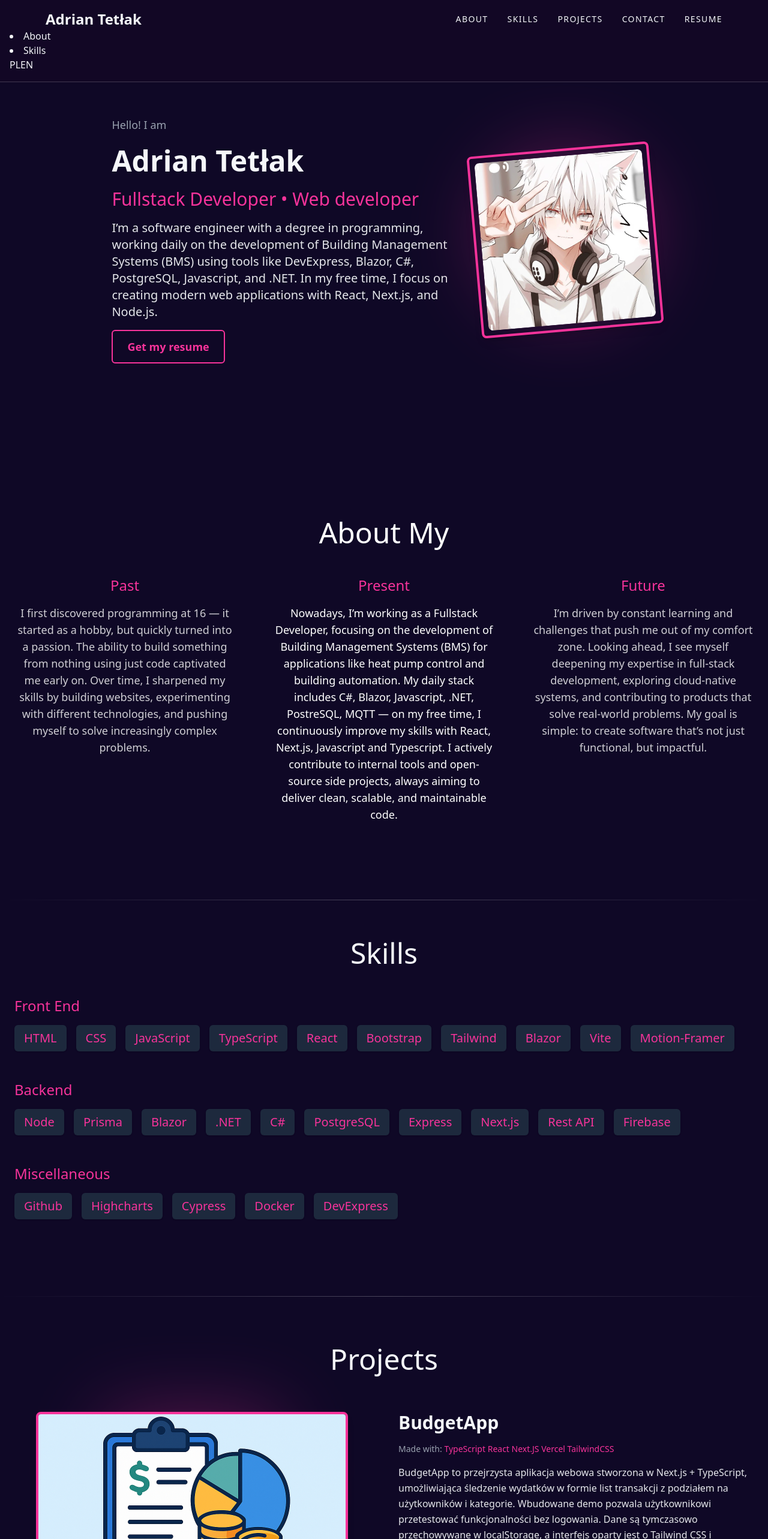
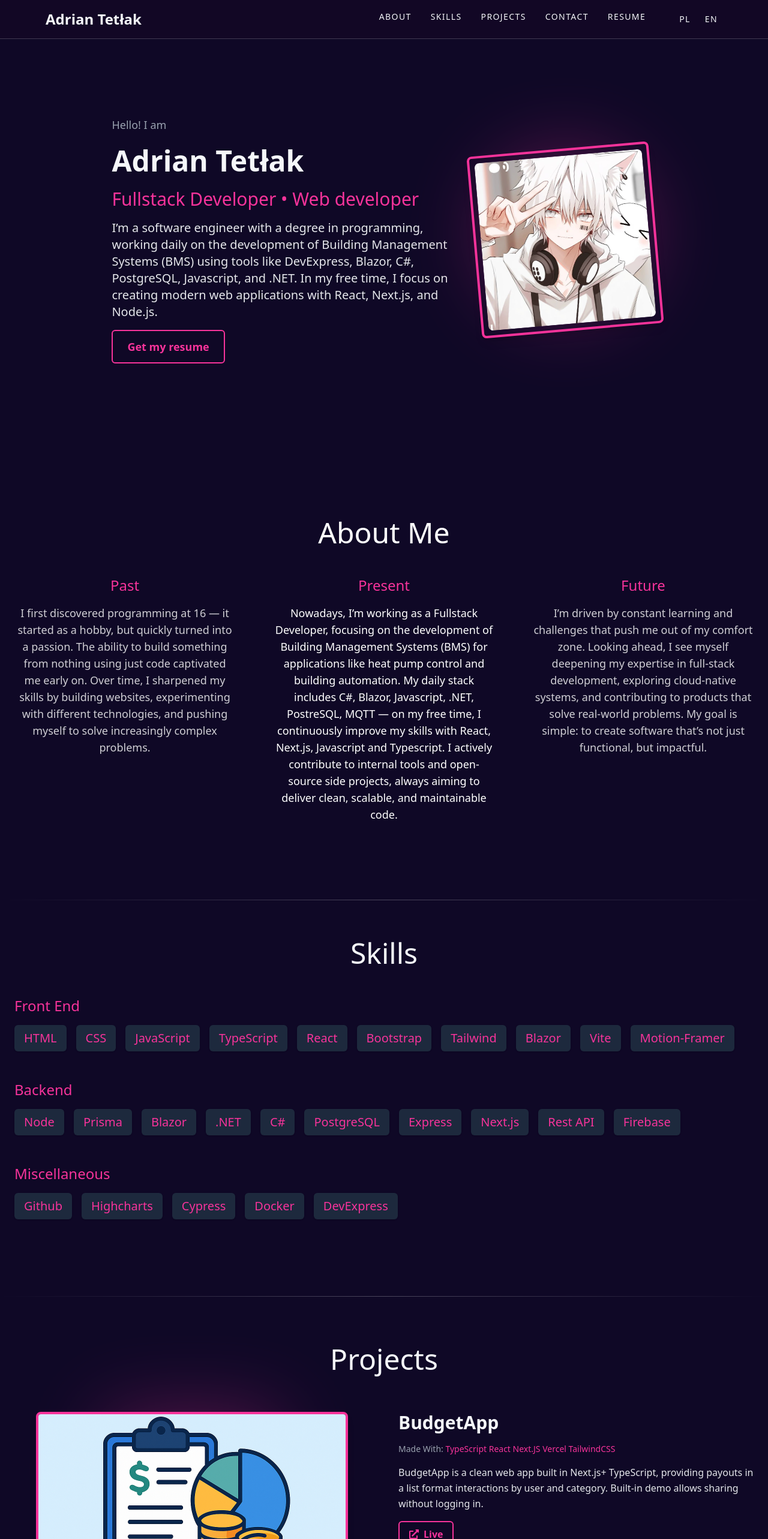
Before and after one commit to S0ffen/cloudflare-site, a React (Vite) app: page / in a window 1280 px wide. Shown: the top 2566 px of the page at 60% size. Built offline with nearby package versions, Linux system fonts and the light colour scheme.

Commit message:
Add internationalization support for About, Skills, Projects components and update translations for English and Polish

```diff
--- a/src/components/About.tsx
+++ b/src/components/About.tsx
@@ -1,8 +1,10 @@
 import { motion } from "framer-motion";
+import { useTranslation } from "react-i18next";
 const About: React.FC = () => {
+  const { t } = useTranslation();
   return (
     <section id="about" className="py-16 px-6 text-white text-center">
-      <h2 className="text-5xl font-light mb-12">About My</h2>
+      <h2 className="text-5xl font-light mb-12">{t("about.heading")}</h2>
 
       <div className="flex flex-col md:flex-row justify-center items-start gap-10 md:gap-16 max-w-7xl mx-auto">
         {/* Past */}
@@ -13,14 +15,17 @@ const About: React.FC = () => {
           viewport={{ once: true }}
           className="w-full md:w-1/3"
         >
-          <h3 className="text-2xl text-pink-500 mb-4">Past</h3>
+          <h3 className="text-2xl text-pink-500 mb-4">
+            {t("about.past.title")}
+          </h3>
           <p className="text-lg text-white/80 max-w-md mx-auto">
-            I first discovered programming at 16 — it started as a hobby, but
+            {/* I first discovered programming at 16 — it started as a hobby, but
             quickly turned into a passion. The ability to build something from
             nothing using just code captivated me early on. Over time, I
             sharpened my skills by building websites, experimenting with
             different technologies, and pushing myself to solve increasingly
-            complex problems.
+            complex problems. */}
+            {t("about.past.text")}
           </p>
         </motion.div>
         {/* Present */}
@@ -31,16 +36,19 @@ const About: React.FC = () => {
           viewport={{ once: true }}
           className="w-full md:w-1/3"
         >
-          <h3 className="text-2xl text-pink-500 mb-4">Present</h3>
+          <h3 className="text-2xl text-pink-500 mb-4">
+            {t("about.present.title")}
+          </h3>
           <p className="text-lg text-white max-w-md mx-auto">
-            Nowadays, I’m working as a Fullstack Developer, focusing on the
+            {/* Nowadays, I’m working as a Fullstack Developer, focusing on the
             development of Building Management Systems (BMS) for applications
             like heat pump control and building automation. My daily stack
             includes C#, Blazor, Javascript, .NET, PostreSQL, MQTT — on my free
             time, I continuously improve my skills with React, Next.js,
             Javascript and Typescript. I actively contribute to internal tools
             and open-source side projects, always aiming to deliver clean,
-            scalable, and maintainable code.
+            scalable, and maintainable code. */}
+            {t("about.present.text")}
           </p>
         </motion.div>
 
@@ -52,14 +60,17 @@ const About: React.FC = () => {
           viewport={{ once: true }}
           className="w-full md:w-1/3"
         >
-          <h3 className="text-2xl text-pink-500 mb-4">Future</h3>
+          <h3 className="text-2xl text-pink-500 mb-4">
+            {t("about.future.title")}
+          </h3>
           <p className="text-lg text-white/80 max-w-md mx-auto">
-            I’m driven by constant learning and challenges that push me out of
+            {/* I’m driven by constant learning and challenges that push me out of
             my comfort zone. Looking ahead, I see myself deepening my expertise
             in full-stack development, exploring cloud-native systems, and
             contributing to products that solve real-world problems. My goal is
             simple: to create software that’s not just functional, but
-            impactful.
+            impactful. */}
+            {t("about.future.text")}
           </p>
         </motion.div>
       </div>
--- a/src/components/Navbar.tsx
+++ b/src/components/Navbar.tsx
@@ -7,6 +7,8 @@ const Navbar: React.FC = () => {
   const toggleMobileMenu = () => setMobileMenuOpen(!mobileMenuOpen);
 
   const { t, i18n } = useTranslation();
+
+  const navKeys = ["about", "skills", "projects", "contact", "resume"];
 
   // Funkcja do płynnego przewijania do sekcji
   const scrollToSection = (id: string) => {
@@ -37,16 +39,30 @@ const Navbar: React.FC = () => {
 
         {/* RIGHT - desktop menu */}
         <ul className="hidden md:flex gap-8 text-sm tracking-widest uppercase">
-          {["About", "Skills", "Projects", "Contact", "Resume"].map((item) => (
+          {navKeys.map((key) => (
             <motion.li
-              key={item}
+              key={key}
               className="cursor-pointer hover:text-pink-400 transition-all"
               whileHover={{ scale: 1.05 }}
-              onClick={() => scrollToSection(item.toLowerCase())}
+              onClick={() => scrollToSection(key)}
             >
-              {item}
+              {t(`nav.${key}`)}
             </motion.li>
           ))}
+          <li className="ml-4 flex items-center gap-2">
+            <button
+              className="text-sm px-2 py-1 hover:text-pink-400"
+              onClick={() => i18n.changeLanguage("pl")}
+            >
+              PL
+            </button>
+            <button
+              className="text-sm px-2 py-1 hover:text-pink-400"
+              onClick={() => i18n.changeLanguage("en")}
+            >
+              EN
+            </button>
+          </li>
         </ul>
 
         {/* Hamburger menu (Mobile) */}
@@ -65,27 +81,34 @@ const Navbar: React.FC = () => {
           animate={{ opacity: 1, y: 0 }}
           transition={{ duration: 0.3 }}
         >
-          {["About", "Skills", "Projects", "Contact", "Resume"].map(
-            (item, i) => (
+          {navKeys.map((key, i) => (
             <li
               key={i}
               className="cursor-pointer hover:text-pink-400 transition-all"
               onClick={() => {
-                  scrollToSection(item.toLowerCase());
+                scrollToSection(key);
                 setMobileMenuOpen(false); // Zamknij menu na mobile po kliknięciu
               }}
             >
-                {item}
+              {t(`nav.${key}`)}
             </li>
-            )
-          )}
+          ))}
+          <li className="pt-2 flex gap-2">
+            <button
+              className="text-sm px-2 py-1 hover:text-pink-400"
+              onClick={() => i18n.changeLanguage("pl")}
+            >
+              PL
+            </button>
+            <button
+              className="text-sm px-2 py-1 hover:text-pink-400"
+              onClick={() => i18n.changeLanguage("en")}
+            >
+              EN
+            </button>
+          </li>
         </motion.ul>
       )}
-      <li>{t("nav.about")}</li>
-      <li>{t("nav.skills")}</li>
-
-      <button onClick={() => i18n.changeLanguage("pl")}>PL</button>
-      <button onClick={() => i18n.changeLanguage("en")}>EN</button>
     </nav>
   );
 };
--- a/src/components/Projects.tsx
+++ b/src/components/Projects.tsx
@@ -9,12 +9,14 @@ import {
 import { TbApi } from "react-icons/tb"; // Ikonka API (z Tabler Icons)
 import { BiSolidComponent } from "react-icons/bi"; // Motion One jako animacja
 import { motion } from "framer-motion";
+import { useTranslation } from "react-i18next";
 
 const Projects: React.FC = () => {
+  const { t } = useTranslation();
   return (
     <section id="projects" className="py-20 px-6">
       <h2 className="text-5xl font-light text-center mb-16 text-[#F5F7FA]">
-        Projects
+        {t("projects.heading")}
       </h2>
 
       {/* Pierwszy projekt */}
@@ -41,18 +43,17 @@ const Projects: React.FC = () => {
         <div className="w-full lg:w-1/2 space-y-4">
           <h3 className="text-3xl font-semibold text-[#F5F7FA]">BudgetApp</h3>
           <p className="text-sm text-gray-400">
-            Made with:{" "}
+            {t("projects.title_desc")}{" "}
             <span className="text-pink-500">
               TypeScript React Next.JS Vercel TailwindCSS
             </span>
           </p>
           <p className="text-gray-200 leading-relaxed">
-            BudgetApp to przejrzysta aplikacja webowa stworzona w Next.js +
+            {/* BudgetApp to przejrzysta aplikacja webowa stworzona w Next.js +
             TypeScript, umożliwiająca śledzenie wydatków w formie list
             transakcji z podziałem na użytkowników i kategorie. Wbudowane demo
-            pozwala użytkownikowi przetestować funkcjonalności bez logowania.
-            Dane są tymczasowo przechowywane w localStorage, a interfejs oparty
-            jest o Tailwind CSS i animacje z Framer Motion.
+            pozwala użytkownikowi przetestować funkcjonalności bez logowania. */}
+            {t("projects.project1.description")}
           </p>
 
           {/* Link do projektu */}
@@ -91,7 +92,7 @@ const Projects: React.FC = () => {
         <div className="w-full lg:w-1/2 space-y-4">
           <h3 className="text-3xl font-semibold text-[#F5F7FA]">Cat & Facts</h3>
           <p className="text-sm text-gray-400 flex flex-wrap items-center gap-2">
-            Made with:
+            {t("projects.title_desc")}{" "}
             <span className="flex flex-wrap items-center gap-2 text-pink-500">
               <SiTypescript title="TypeScript" className="text-[#3178C6]" />
               TypeScript ·
@@ -110,12 +111,13 @@ const Projects: React.FC = () => {
             </span>
           </p>
           <p className="text-gray-200 leading-relaxed">
-            Cat Generator is a clean, responsive web app built with Next.js and
+            {/* Cat Generator is a clean, responsive web app built with Next.js and
             TypeScript. It fetches random cat images and fun facts using a
             custom REST API, with optional breed filtering. The interface is
             styled using Tailwind CSS and enhanced with smooth Motion One
             animations. The project is fully deployed on Vercel and ready to
-            explore — no login required.
+            explore — no login required. */}
+            {t("projects.project2.description")}
           </p>
           {/* Link do projektu */}
           <a
--- a/src/components/Skills.tsx
+++ b/src/components/Skills.tsx
@@ -1,4 +1,5 @@
 import { motion } from "framer-motion";
+import { useTranslation } from "react-i18next";
 
 const skills = {
   "Front End": [
@@ -29,10 +30,12 @@ const skills = {
 };
 
 const Skills: React.FC = () => {
+  const { t } = useTranslation();
+
   return (
     <section id="skills" className="py-16 px-6">
       <h2 className="text-5xl font-light mb-12 text-center text-[#F5F7FA]">
-        Skills
+        {t("skills.heading")}
       </h2>
 
       <div className="space-y-12 max-w-7xl mx-auto text-left">
--- a/src/i18n/en.json
+++ b/src/i18n/en.json
@@ -10,5 +10,34 @@
     "hello": "Hello! I am",
     "description": "I’m a software engineer with a degree in programming, working daily on the development of Building Management Systems (BMS) using tools like DevExpress, Blazor, C#, PostgreSQL, Javascript, and .NET. In my free time, I focus on creating modern web applications with React, Next.js, and Node.js.",
     "button": "Get my resume"
+  },
+
+  "about": {
+    "heading": "About Me",
+    "past": {
+      "title": "Past",
+      "text": "I first discovered programming at 16 — it started as a hobby, but quickly turned into a passion. The ability to build something from nothing using just code captivated me early on. Over time, I sharpened my skills by building websites, experimenting with different technologies, and pushing myself to solve increasingly complex problems."
+    },
+    "present": {
+      "title": "Present",
+      "text": "Nowadays, I’m working as a Fullstack Developer, focusing on the development of Building Management Systems (BMS) for applications like heat pump control and building automation. My daily stack includes C#, Blazor, Javascript, .NET, PostreSQL, MQTT — on my free time, I continuously improve my skills with React, Next.js, Javascript and Typescript. I actively contribute to internal tools and open-source side projects, always aiming to deliver clean, scalable, and maintainable code."
+    },
+    "future": {
+      "title": "Future",
+      "text": "I’m driven by constant learning and challenges that push me out of my comfort zone. Looking ahead, I see myself deepening my expertise in full-stack development, exploring cloud-native systems, and contributing to products that solve real-world problems. My goal is simple: to create software that’s not just functional, but impactful."
+    }
+  },
+  "skills": {
+    "heading": "Skills"
+  },
+  "projects": {
+    "heading": "Projects",
+    "title_desc": "Made With: ",
+    "project1": {
+      "description": "BudgetApp is a clean web app built in Next.js+ TypeScript, providing payouts in a list format interactions by user and category. Built-in demo allows sharing without logging in."
+    },
+    "project2": {
+      "description": "Cat Generator is a clean, responsive web app built with Next.js and TypeScript. It fetches random cat images and fun facts using a custom REST API, with optional breed filtering. The interface is styled using Tailwind CSS and enhanced with smooth Motion One animations. The project is fully deployed on Vercel and ready to explore — no login required."
+    }
   }
 }
--- a/src/i18n/pl.json
+++ b/src/i18n/pl.json
@@ -10,5 +10,35 @@
     "hello": "Cześć! Jestem",
     "description": "Jestem programistą z wykształceniem inżynierskim, pracującym na co dzień nad rozwojem systemów zarządzania budynkami (BMS) z wykorzystaniem narzędzi takich jak DevExpress, Blazor, C#, PostgreSQL, Javascript i .NET. W wolnym czasie skupiam się na tworzeniu nowoczesnych aplikacji internetowych z wykorzystaniem React, Next.js i Node.js.",
     "button": "Pobierz moje CV"
+  },
+  "about": {
+    "heading": "O mnie",
+    "past": {
+      "title": "Przeszłość",
+      "text": "Odkryłem programowanie w wieku 16 lat — zaczęło się jako hobby, które szybko stało się moją pasją. Możliwość tworzenia czegoś z niczego przy użyciu samego kodu zafascynowała mnie od początku. Z czasem szlifowałem umiejętności, tworząc strony internetowe, eksperymentując z różnymi technologiami i podejmując się coraz bardziej złożonych zadań."
+    },
+    "present": {
+      "title": "Obecnie",
+      "text": "Obecnie pracuję jako Fullstack Developer, koncentrując się na rozwoju systemów zarządzania budynkami (BMS) do takich zastosowań jak sterowanie pompami ciepła i automatyka budynkowa. Mój codzienny stos technologiczny obejmuje C#, Blazor, JavaScript, .NET, PostgreSQL, MQTT — w wolnym czasie nieustannie doskonalę umiejętności w React, Next.js, JavaScript i TypeScript. Aktywnie uczestniczę w tworzeniu wewnętrznych narzędzi i projektów open-source, zawsze dążąc do dostarczania czystego, skalowalnego i łatwego w utrzymaniu kodu."
+    },
+    "future": {
+      "title": "Przyszłość",
+      "text": "Napędza mnie ciągła nauka i wyzwania wyciągające mnie poza strefę komfortu. Patrząc w przyszłość, widzę siebie pogłębiającego wiedzę w full-stack development, eksplorującego systemy cloud-native i przyczyniającego się do tworzenia produktów rozwiązujących rzeczywiste problemy. Moim prostym celem jest tworzenie oprogramowania, które nie tylko działa, ale ma realny wpływ."
+    }
+  },
+  "skills": {
+    "heading": "Umiejętności"
+  },
+  "projects": {
+    "heading": "Projekty",
+    "title_desc": "Zrobione za pomocą:",
+    "project1": {
+      "title": "BudgetApp",
+      "description": "BudgetApp to przejrzysta aplikacja webowa stworzona w Next.js + TypeScript, umożliwiająca śledzenie wydatków w formie list transakcji z podziałem na użytkowników i kategorie. Wbudowane demo pozwala użytkownikowi przetestować funkcjonalności bez logowania."
+    },
+    "project2": {
+      "title": "Cat&Facts",
+      "description": "Cat Generator to przejrzysta, responsywna aplikacja internetowa zbudowana w oparciu o Next.js i TypeScript. Pobiera losowe zdjęcia kotów i ciekawostki za pomocą niestandardowego interfejsu API REST, z opcjonalnym filtrowaniem ras. Interfejs jest stylizowany za pomocą Tailwind CSS i wzbogacony o płynne animacje Motion One. Projekt jest w pełni wdrożony w Vercel i gotowy do eksploracji — nie wymaga logowania."
+    }
   }
 }
```
Lines whose indentation alone changed are shown as unchanged.
